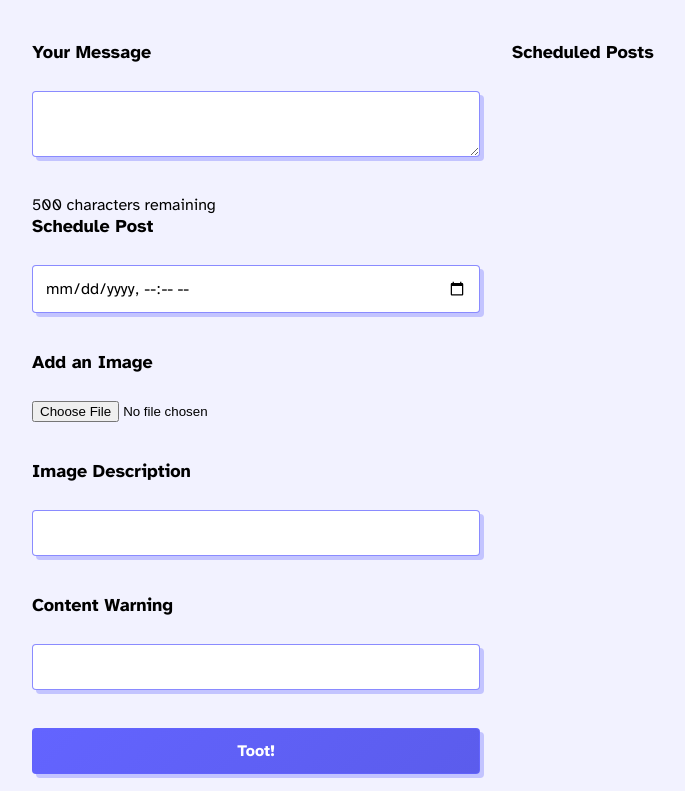
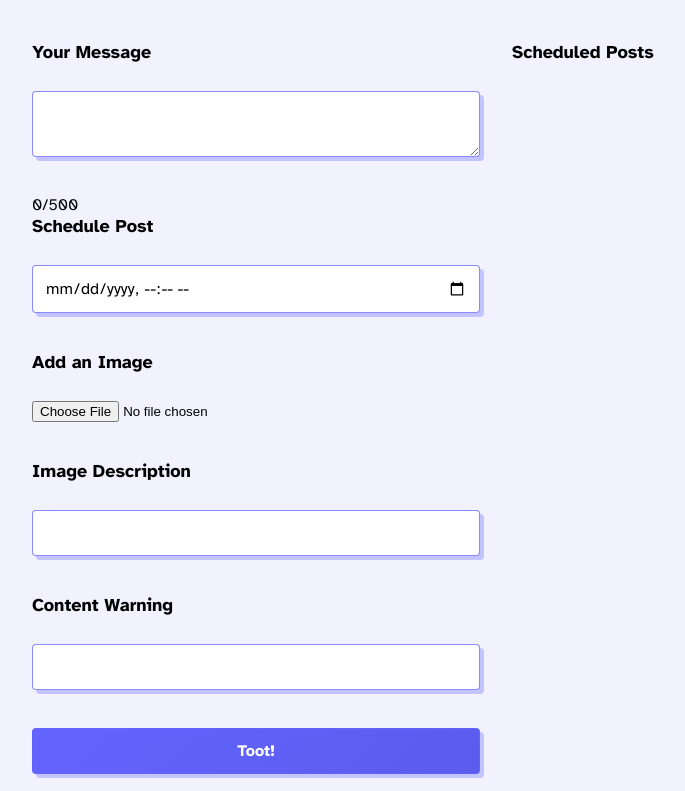
Before and after one commit to scidsg/mastodon-scheduler, a Flask app: template templates/index.html in a window 1280 px wide. Shown: the part 57-848 px from the top of the page, without its empty margins (144-829 px from the left). Run offline with Flask 3, Linux system fonts and the light colour scheme; the template is opened without the code that fills it, so the values that code supplies are empty.

Commit message:
update count

```diff
--- a/static/script.js
+++ b/static/script.js
@@ -25,9 +25,12 @@ function hideFlashMessages() {
 function updateCharCount() {
     const textarea = document.querySelector('textarea[name="content"]');
     const charCountDiv = document.getElementById('charCount');
-    const maxLength = parseInt(textarea.getAttribute('maxlength'));
-    const currentLength = textarea.value.length;
-    charCountDiv.textContent = `${maxLength - currentLength} characters remaining`;
+
+    if (textarea) {
+        const currentLength = textarea.value.length;
+        const maxLength = textarea.getAttribute('maxlength');
+        charCountDiv.textContent = `${currentLength}/${maxLength}`;
+    }
 }
 
 window.onload = function() {
--- a/templates/index.html
+++ b/templates/index.html
@@ -36,8 +36,8 @@
     <div class="publisher">
         <form method="POST" onsubmit="return validateForm()" enctype="multipart/form-data">
             <label for="content">Your Message</label><br>
-            <textarea id="content" name="content" maxlength="500"></textarea><br>
-            <div id="charCount">500 characters remaining</div>
+            <textarea id="content" name="content" maxlength="500" oninput="updateCharCount()"></textarea><br>
+            <div id="charCount">0/500</div>
             <label for="scheduled_at">Schedule Post</label><br>
             <input type="datetime-local" id="scheduled_at" name="scheduled_at"><br>
             <label for="image">Add an Image</label><br>
```
